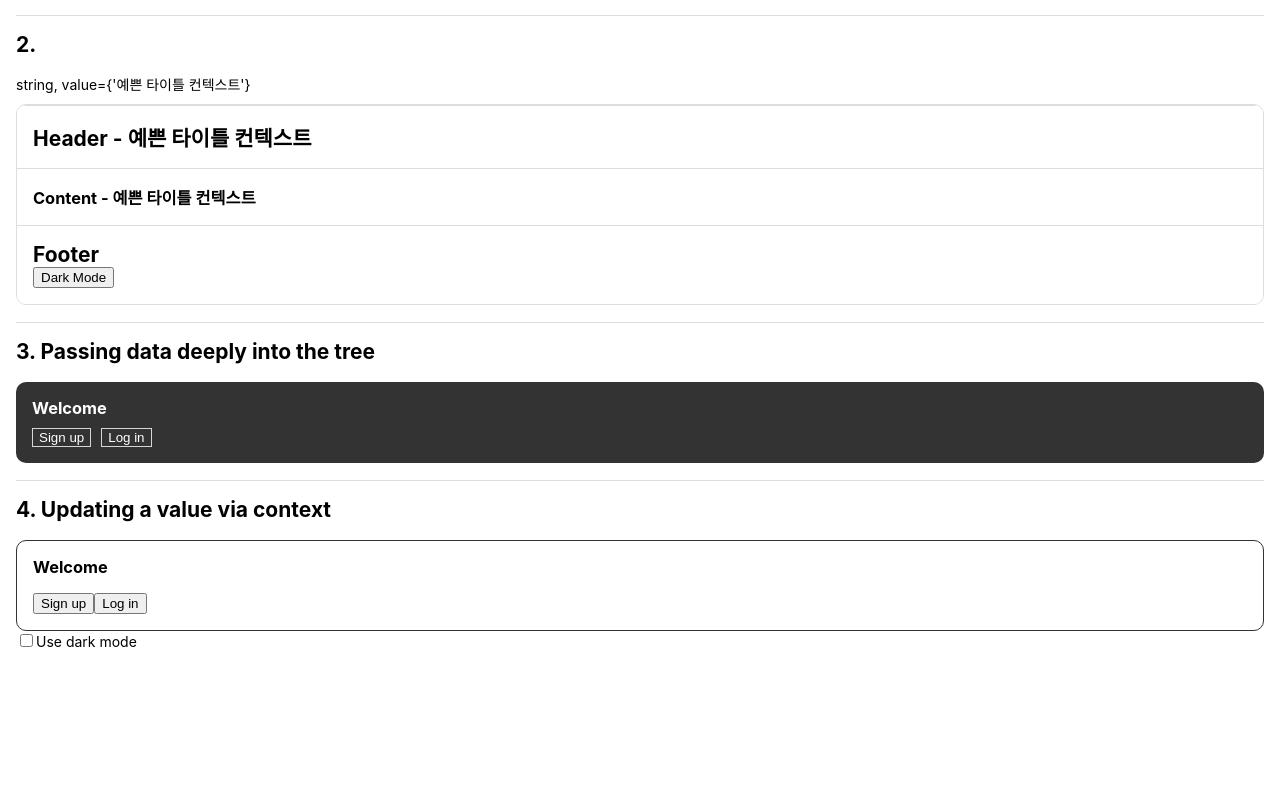
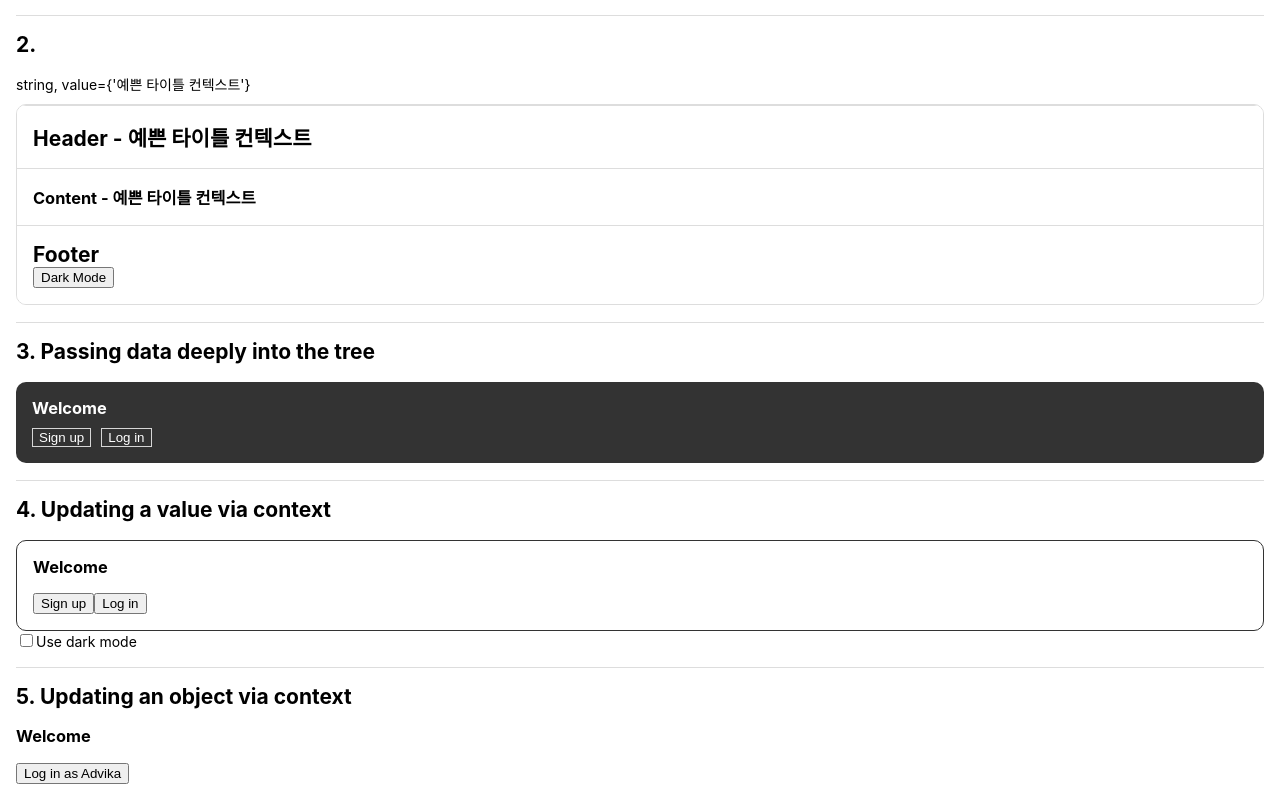
Before and after one commit to thegicode/reactjs-study-2023, a React (Create React App) app: page /#/usecontext in a window 1280 px wide. Shown: the part 938-1738 px from the top of the page. Before the commit the page ends 1604 px from the top, so only its background shows below. Built offline with nearby package versions, Linux system fonts and the light colour scheme.

Commit message:
add UseContext5

```diff
--- /dev/null
+++ b/src/contents/useContext/UseContext5.tsx
@@ -0,0 +1,75 @@
+import { createContext, ReactNode, useContext, useState } from "react";
+
+interface CurrentUserType {
+    name: string;
+}
+interface CurrentUserContextType {
+    currentUser: CurrentUserType | null;
+    setCurrentUser: React.Dispatch<
+        React.SetStateAction<CurrentUserType | null>
+    >;
+}
+
+const CurrentUserContext = createContext<CurrentUserContextType | null>(null);
+
+export default function UseContext5() {
+    const [currentUser, setCurrentUser] = useState<CurrentUserType | null>(
+        null
+    );
+
+    return (
+        <CurrentUserContext.Provider value={{ currentUser, setCurrentUser }}>
+            <Panel title="Welcome">
+                <LoginButton />
+            </Panel>
+        </CurrentUserContext.Provider>
+    );
+}
+
+interface PanelProps {
+    title: string;
+    children: ReactNode;
+}
+function Panel({ title, children }: PanelProps) {
+    return (
+        <section className="panel">
+            <h3>{title}</h3>
+            {children}
+        </section>
+    );
+}
+
+function LoginButton() {
+    const contextValue = useContext(CurrentUserContext);
+    if (contextValue === null) {
+        throw new Error("CurrentUserContext not provided");
+    }
+
+    const { currentUser, setCurrentUser } = contextValue;
+    if (currentUser !== null) {
+        return <p>You logged in as {currentUser.name}.</p>;
+    }
+
+    return (
+        <Button
+            onClick={() => {
+                setCurrentUser({ name: "Advika" });
+            }}
+        >
+            Log in as Advika
+        </Button>
+    );
+}
+
+interface ButtonProps {
+    children: ReactNode;
+    onClick: () => void;
+}
+
+function Button({ children, onClick }: ButtonProps) {
+    return (
+        <button className="button" onClick={onClick}>
+            {children}
+        </button>
+    );
+}
--- a/src/pages/UseContextPage.tsx
+++ b/src/pages/UseContextPage.tsx
@@ -4,6 +4,7 @@ import UseConText1 from "../contents/useContext/useContext1/";
 import UseConText2 from "../contents/useContext/useContext2/";
 import UseConText3 from "../contents/useContext/UseContext3";
 import UseConText4 from "../contents/useContext/UseContext4";
+import UseConText5 from "../contents/useContext/UseContext5";
 
 export default function useContextPage() {
     return (
@@ -46,6 +47,9 @@ export default function useContextPage() {
 
             <h2>4. Updating a value via context </h2>
             <UseConText4 />
+
+            <h2>5. Updating an object via context</h2>
+            <UseConText5 />
         </section>
     );
 }
```
